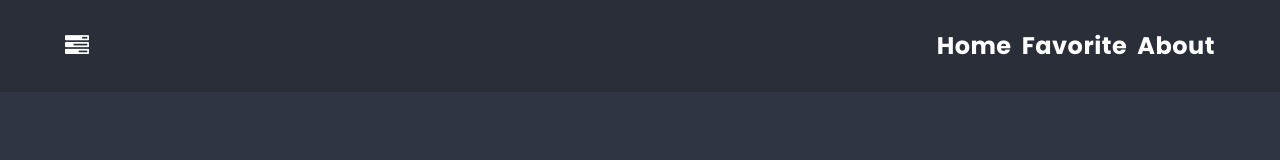
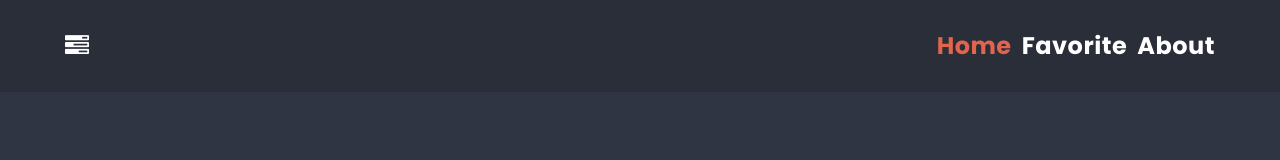
Before and after one commit to enowuigrek/Kodilla_my-first-react-app, a React (Create React App) app: page / in a window 1280 px wide. Shown: the top 160 px of the page. Built offline with nearby package versions, Linux system fonts and the light colour scheme.

Commit message:
add linkActive style to NavBar - 14.2

```diff
--- a/src/components/NavBar/NavBar.js
+++ b/src/components/NavBar/NavBar.js
@@ -1,5 +1,7 @@
 import styles from './NavBar.module.scss'
 import Container from '../Container/Container';
+import { Link } from 'react-router-dom';
+import { NavLink } from 'react-router-dom';
 
 const NavBar = () => {
   return (
@@ -7,12 +9,12 @@
         <Container>
             <div className={styles.navBar}>
                 <div className= 'nav-tasks'>
-                  <a href ='/'><span className='fa fa-tasks' /></a>
+                  <Link to='/'><span className='fa fa-tasks' /></Link>
                 </div>
                 <div className= 'nav-items'>
-                    <a href='/'>Home</a>
-                    <a href='/favorite'>Favorite</a>
-                    <a href='/about'>About</a>
+                  <NavLink className={({ isActive }) => isActive ? styles.linkActive : undefined} to='/'>Home</NavLink>
+                  <NavLink className={({ isActive }) => isActive ? styles.linkActive : undefined} to='/favorite'>Favorite</NavLink>
+                  <NavLink className={({ isActive }) => isActive ? styles.linkActive : undefined} to='/about'>About</NavLink>
                 </div>
             </div>
         </Container>
--- a/src/components/NavBar/NavBar.module.scss
+++ b/src/components/NavBar/NavBar.module.scss
@@ -10,6 +10,10 @@
   justify-content: space-between;
 }
 
+.linkActive {
+  color: $color-warning;
+}
+
 a {
   font-size: 24px;
   font-weight: bold;
```
